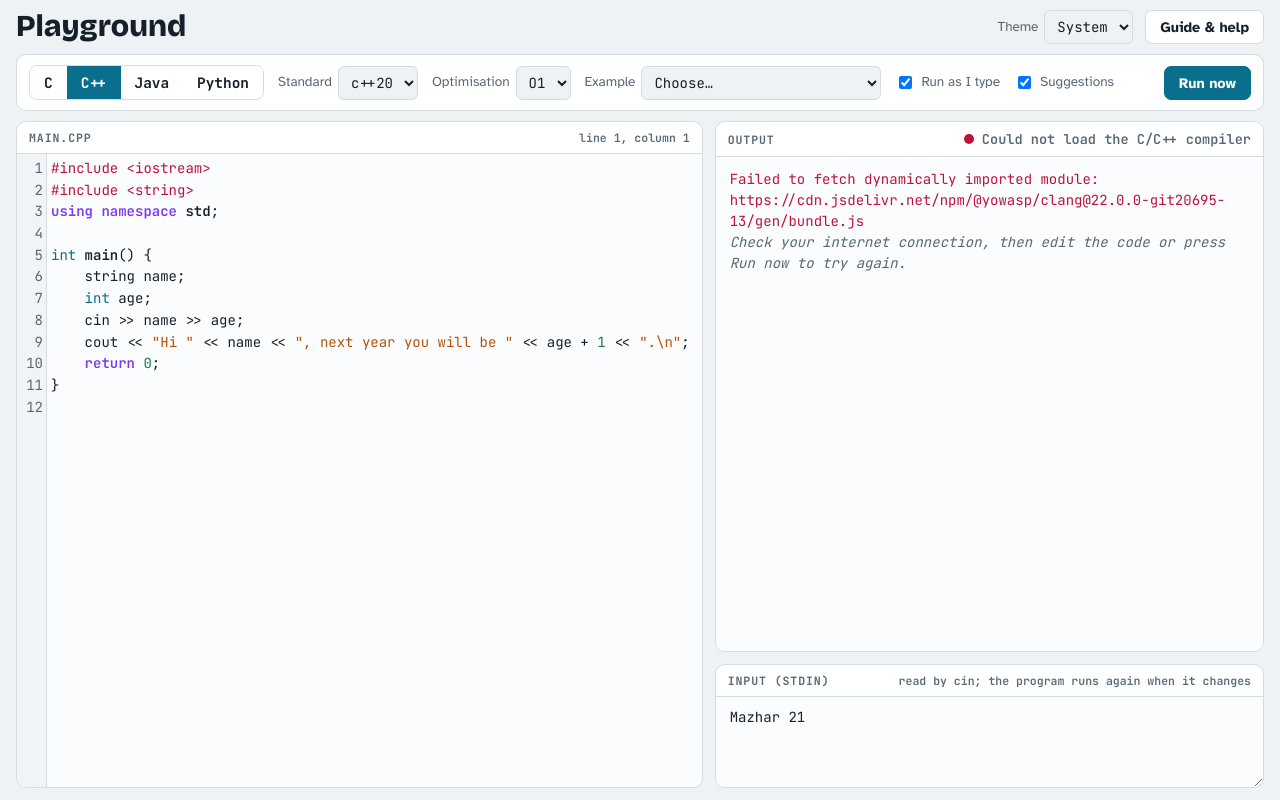
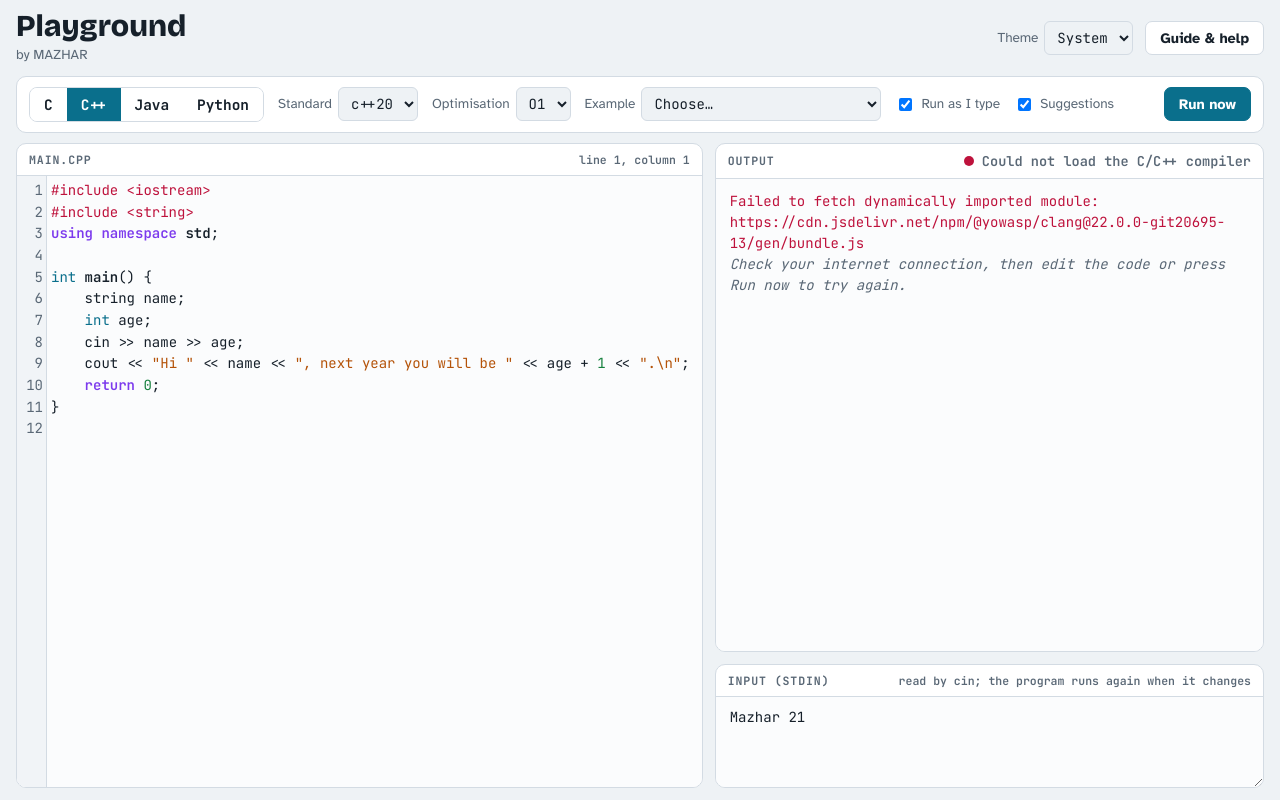
Before and after one commit to MAZHAR1807102/c-cpp-playground, a plain HTML site: page index.html in a window 1280 px wide. Drawn offline with nearby package versions, Linux system fonts and the light colour scheme.

Commit message:
Add "by MAZHAR" under the Playground heading; app 1.2.1

```diff
--- a/desktop/package.json
+++ b/desktop/package.json
@@ -1,7 +1,7 @@
 {
   "name": "c-cpp-playground",
   "productName": "Playground",
-  "version": "1.2.0",
+  "version": "1.2.1",
   "private": true,
   "devDependencies": {
     "@bjorn3/browser_wasi_shim": "0.4.2",
--- a/index.html
+++ b/index.html
@@ -39,6 +39,7 @@ body{background:var(--bg); color:var(--ink); font:15px/1.5 "Atkinson Hyperlegibl
 header{display:flex; flex-wrap:wrap; align-items:center; justify-content:space-between; gap:8px 20px}
 .hright{display:flex; align-items:center; gap:12px}
 h1{font:800 clamp(1.4rem,2.6vw,1.9rem)/1.1 "Bricolage Grotesque",system-ui,sans-serif; margin:0}
+.byline{margin:2px 0 0; font-size:.85rem; color:var(--muted)}
 .bar{display:flex; flex-wrap:wrap; gap:10px 14px; align-items:center; background:var(--surface); border:1px solid var(--line); border-radius:10px; padding:10px 12px}
 .seg{display:inline-flex; border:1px solid var(--line); border-radius:8px; overflow:hidden}
 .seg button{font:700 .9rem "JetBrains Mono",monospace; border:0; background:var(--surface); color:var(--ink); padding:7px 14px; cursor:pointer}
@@ -154,7 +155,10 @@ kbd{font:600 .75rem "JetBrains Mono",monospace; border:1px solid var(--line); bo
 <body>
 <div class="wrap">
   <header>
-    <h1>Playground <span class="exambadge" id="exambadge" hidden>Exam mode</span></h1>
+    <div class="brand">
+      <h1>Playground <span class="exambadge" id="exambadge" hidden>Exam mode</span></h1>
+      <p class="byline">by MAZHAR</p>
+    </div>
     <div class="hright">
       <label class="f" title="Colours of the page">Theme <select id="theme"><option value="system">System</option><option value="light">Light</option><option value="dark">Dark</option></select></label>
       <button class="btn" type="button" id="menuBtn" aria-haspopup="dialog" title="Header and library guide, how it works">Guide &amp; help</button>
```
